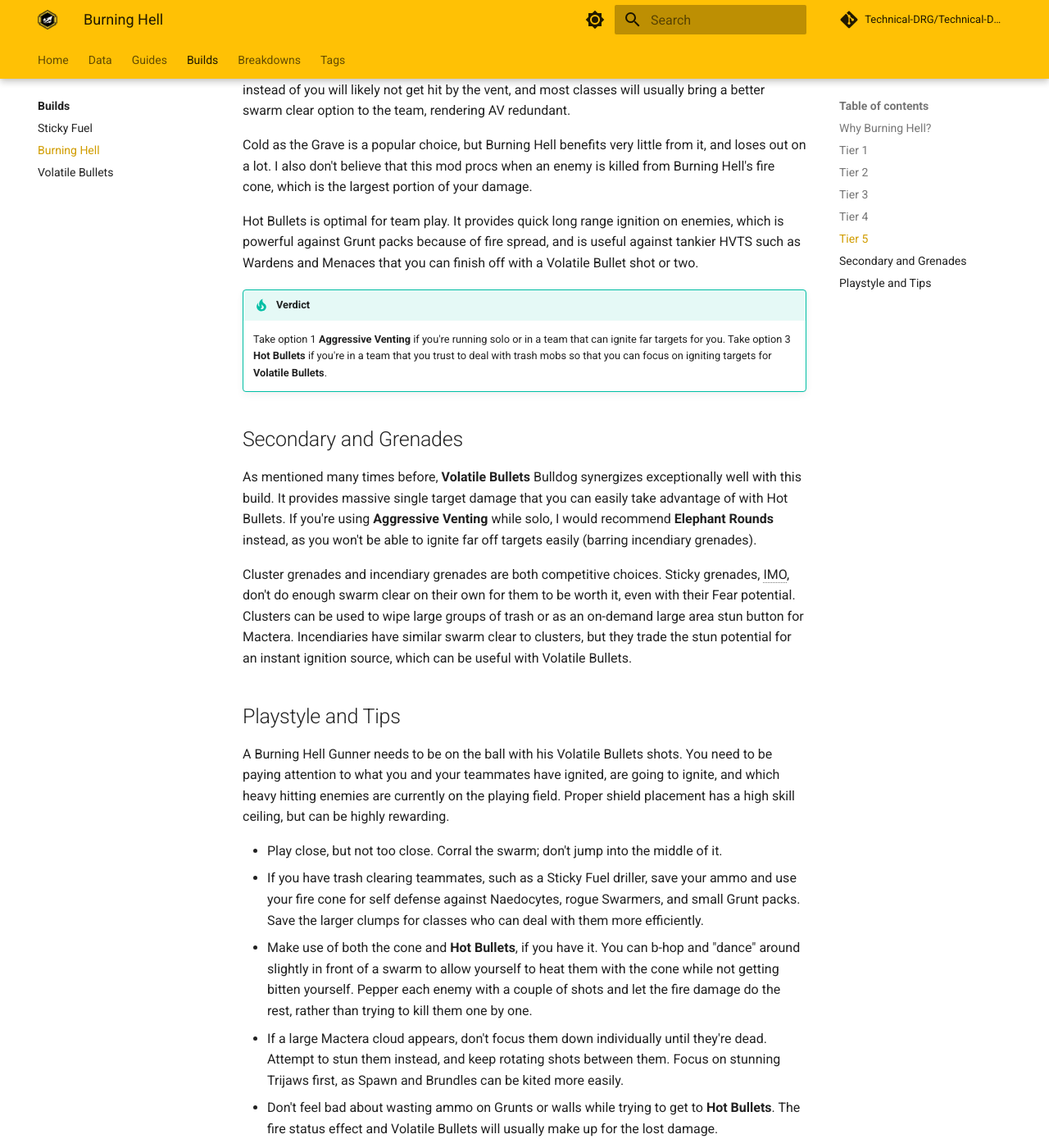
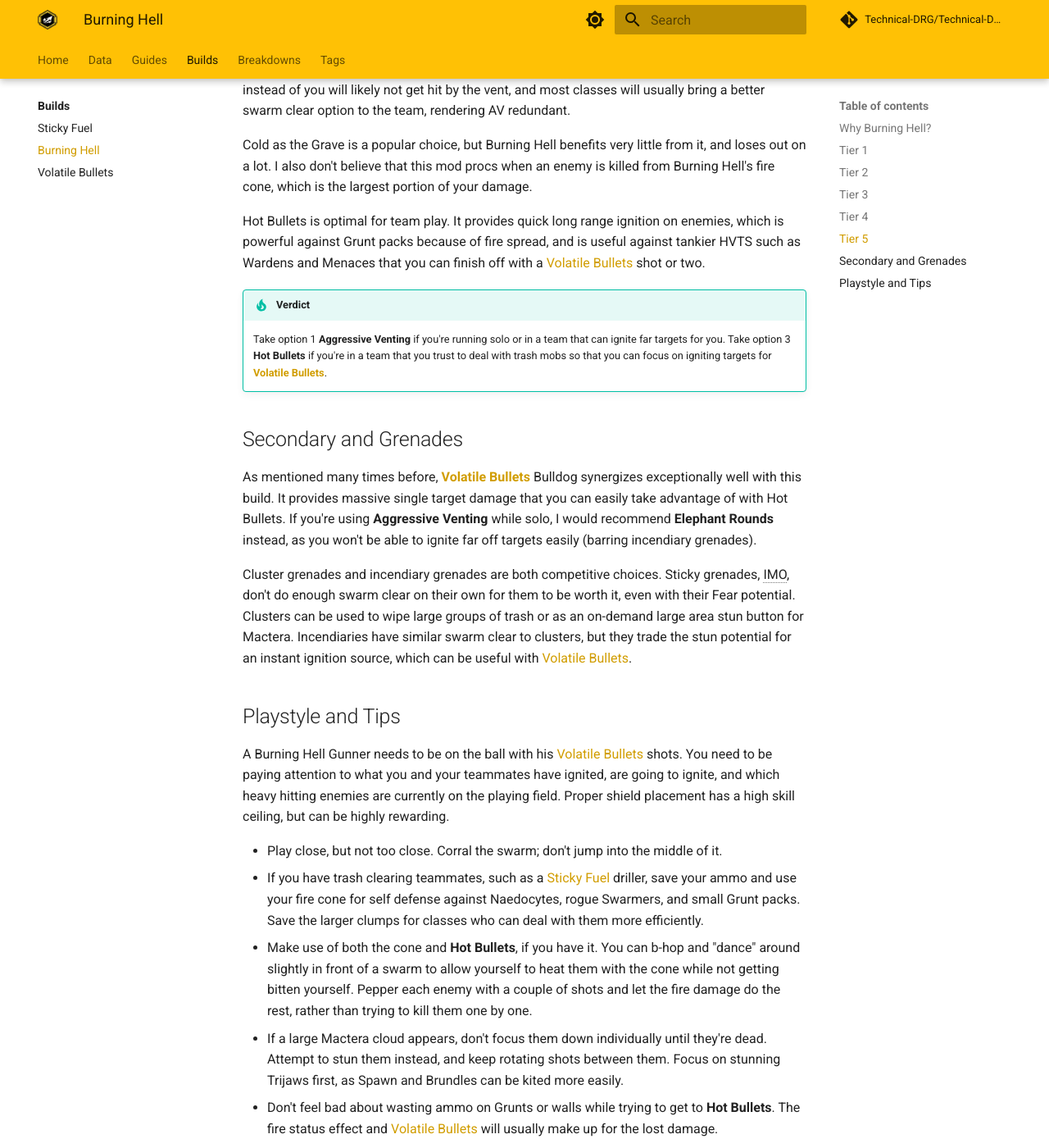
Before and after one commit to Technical-DRG/Technical-DRG-Archives, an MkDocs documentation site: the page built from docs/builds/burning-hell.md, in a window 1280 px wide and 1400 px high, scrolled down 3484 px. Shown: the whole window at 82% size. Built offline with MkDocs 1.6.1 and Material for MkDocs 9.7.7, drawn with Linux system fonts in a browser that asks for light colours; comment, search, counter and statistics services are not loaded; some of the changed text lies outside the part shown.

Commit message:
posts: cross-ref between builds

```diff
--- a/docs/builds/burning-hell.md
+++ b/docs/builds/burning-hell.md
@@ -20,15 +20,15 @@ Gunner is a fairly straightforward class compared to the others, but he still ha
 versatile and flexible builds in his arsenal. Arguably his most powerful weapon is the Lead Storm
 minigun, which can be built for simultaneous massive single target DPS and swarm clear with the
 confusingly named Lead Storm overclock. This post, however, will focus on a more aggressive
-playstyle: Burning Hell.
+playstyle: **Burning Hell**.
 
 All numbers in this post are taken from the Equipment Terminal in-game.
 
 !!! tip "TL;DR"
 
     **12223** or **32221** with **Burning Hell** are mostly your best options. Pair with
-    **Volatile Bullets** (Bulldog OC) for immense weakpoint damage and cluster grenades for a large
-    on-demand area stun.
+    [**Volatile Bullets**](./volatile-bullets.md) (Bulldog OC) for immense weakpoint damage and
+    cluster grenades for a large on-demand area stun.
 
 !!! info "Weapon Heat Crosshair Mod"
 
@@ -39,9 +39,9 @@ All numbers in this post are taken from the Equipment Terminal in-game.
 
 While Lead Storm (or LSLS) is a very powerful overclock, it requires exceptional positioning skill,
 decent aim, and is very unforgiving. Burning Hell is a much safer option, and if you can hit your
-Volatile Bullets shots, you don't lose out on much damage against chunky targets. Burning Hell also
-has arguably more swarm clear potential than LSLS due to its ability to ignite swarms much quicker
-and more easily, which allows fire spread to take effect faster.
+[Volatile Bullets](./volatile-bullets.md) shots, you don't lose out on much damage against chunky
+targets. Burning Hell also has arguably more swarm clear potential than LSLS due to its ability to
+ignite swarms much quicker and more easily, which allows fire spread to take effect faster.
 
 ## Tier 1
 
@@ -91,7 +91,7 @@ Brundles. However, since Burning Hell has low base damage and relies largely on
 deal its full damage potential, this is not a great pick.
 
 Stun helps make an already safe build even safer. It allows you to more reliably get up close to
-bugs when needed, and also helps ensure that you hit Volatile Bullets shots on targets with small
+bugs when needed, and also helps ensure that you hit [Volatile Bullets](./volatile-bullets.md) shots on targets with small
 weakpoints, such as Menaces or Wardens.
 
 Blowthrough is good on a direct damage build, but again Burning Hell relies on its fire capabilities
@@ -148,38 +148,40 @@ cone, which is the largest portion of your damage.
 
 Hot Bullets is optimal for team play. It provides quick long range ignition on enemies, which is
 powerful against Grunt packs because of fire spread, and is useful against tankier HVTS such as
-Wardens and Menaces that you can finish off with a Volatile Bullet shot or two.
+Wardens and Menaces that you can finish off with a [Volatile Bullets](./volatile-bullets.md) shot or two.
 
 !!! tip "Verdict"
 
     Take option 1 **Aggressive Venting** if you're running solo or in a team that can ignite far
     targets for you. Take option 3 **Hot Bullets** if you're in a team that you trust to deal with
-    trash mobs so that you can focus on igniting targets for **Volatile Bullets**.
+    trash mobs so that you can focus on igniting targets for
+    [**Volatile Bullets**](./volatile-bullets.md).
 
 ## Secondary and Grenades
 
-As mentioned many times before, **Volatile Bullets** Bulldog synergizes exceptionally well with this
-build. It provides massive single target damage that you can easily take advantage of with Hot
-Bullets. If you're using **Aggressive Venting** while solo, I would recommend **Elephant Rounds**
-instead, as you won't be able to ignite far off targets easily (barring incendiary grenades).
+As mentioned many times before, [**Volatile Bullets**](./volatile-bullets.md) Bulldog synergizes
+exceptionally well with this build. It provides massive single target damage that you can easily
+take advantage of with Hot Bullets. If you're using **Aggressive Venting** while solo, I would
+recommend **Elephant Rounds** instead, as you won't be able to ignite far off targets easily
+(barring incendiary grenades).
 
 Cluster grenades and incendiary grenades are both competitive choices. Sticky grenades, IMO, don't
 do enough swarm clear on their own for them to be worth it, even with their Fear potential. Clusters
 can be used to wipe large groups of trash or as an on-demand large area stun button for Mactera.
 Incendiaries have similar swarm clear to clusters, but they trade the stun potential for an instant
-ignition source, which can be useful with Volatile Bullets.
+ignition source, which can be useful with [Volatile Bullets](./volatile-bullets.md).
 
 ## Playstyle and Tips
 
-A Burning Hell Gunner needs to be on the ball with his Volatile Bullets shots. You need to be paying
-attention to what you and your teammates have ignited, are going to ignite, and which heavy hitting
-enemies are currently on the playing field. Proper shield placement has a high skill ceiling, but
-can be highly rewarding.
+A Burning Hell Gunner needs to be on the ball with his [Volatile Bullets](./volatile-bullets.md)
+shots. You need to be paying attention to what you and your teammates have ignited, are going to
+ignite, and which heavy hitting enemies are currently on the playing field. Proper shield placement
+has a high skill ceiling, but can be highly rewarding.
 
 - Play close, but not too close. Corral the swarm; don't jump into the middle of it.
-- If you have trash clearing teammates, such as a Sticky Fuel driller, save your ammo and use your
-fire cone for self defense against Naedocytes, rogue Swarmers, and small Grunt packs. Save the
-larger clumps for classes who can deal with them more efficiently.
+- If you have trash clearing teammates, such as a [Sticky Fuel](./sticky-fuel.md) driller, save your
+ammo and use your fire cone for self defense against Naedocytes, rogue Swarmers, and small Grunt
+packs. Save the larger clumps for classes who can deal with them more efficiently.
 - Make use of both the cone and **Hot Bullets**, if you have it. You can b-hop and "dance" around
 slightly in front of a swarm to allow yourself to heat them with the cone while not getting bitten
 yourself. Pepper each enemy with a couple of shots and let the fire damage do the rest, rather than
@@ -187,8 +189,9 @@ trying to kill them one by one.
 - If a large Mactera cloud appears, don't focus them down individually until they're dead. Attempt to
 stun them instead, and keep rotating shots between them. Focus on stunning Trijaws first, as Spawn
 and Brundles can be kited more easily.
-- Don't feel bad about wasting ammo on Grunts or walls while trying to get to **Hot Bullets**. The fire
-status effect and Volatile Bullets will usually make up for the lost damage.
+- Don't feel bad about wasting ammo on Grunts or walls while trying to get to **Hot Bullets**. The
+fire status effect and [Volatile Bullets](./volatile-bullets.md) will usually make up for the lost
+damage.
 - This goes for any Gunner playstyle, but try to use shields proactively, rather than reactively. A
 team of 4 living dwarves can take advantage of a shield much more effectively than 3 dwarves trying
 to revive someone who died because there wasn't a shield down. Shield before you're overrun, rather
```
Also changed, not shown: other parts of docs/builds/burning-hell.md (+1 -1 lines), docs/builds/sticky-fuel.md (+8 -8 lines), docs/builds/volatile-bullets.md (+1 -1 lines).
